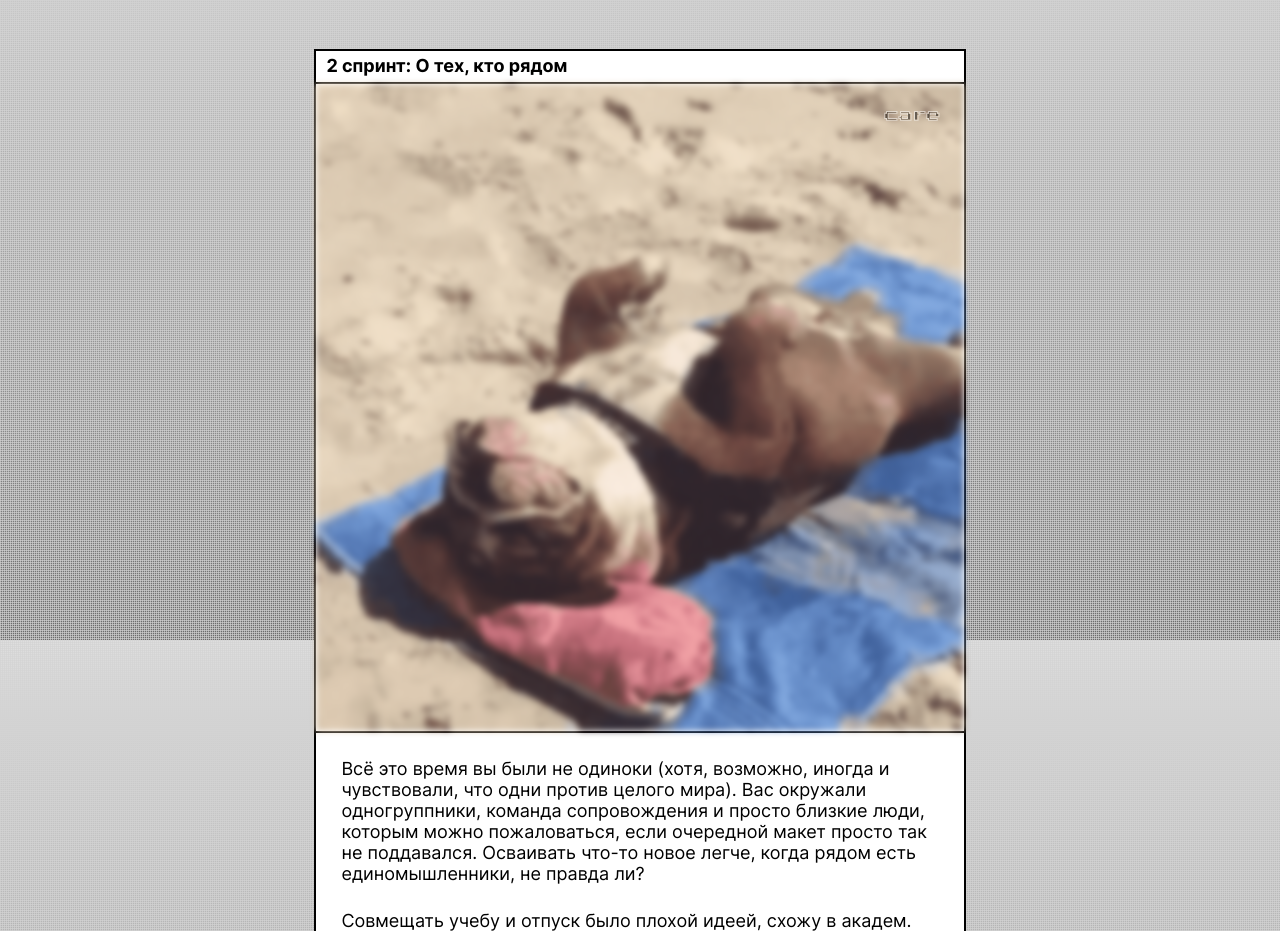
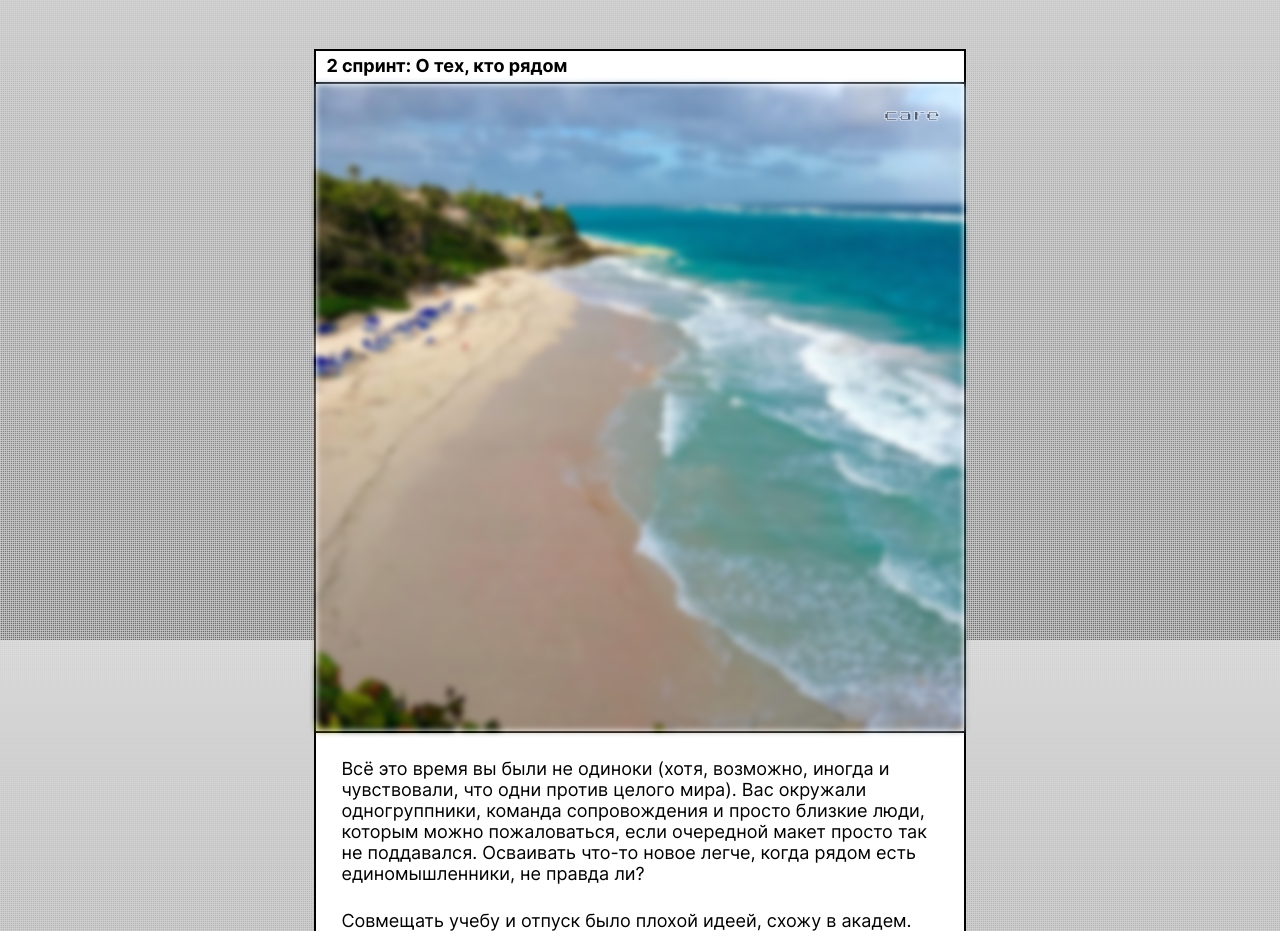
Before and after one commit to zmkvts/zakrivayuschiy-teg-f, a plain HTML site: page index.html in a window 1280 px wide. Shown: the part 4160-5091 px from the top of the page. Drawn offline with Linux system fonts and the light colour scheme.

Commit message:
сжал картинки

```diff
--- a/index.html
+++ b/index.html
@@ -357,8 +357,8 @@
           <p class="card__image-lable">care</p>
           <img
             class="card__image-item filter-5"
-            src="./images/sprint22.gif"
-            alt="собака лежит на пляже"
+            src="./images/sprint22.jpeg"
+            alt="пляж с высоты птичьего полета"
           />
         </div>
         <div class="card__content">
```
Also changed, not shown: images/sprint22.gif (deleted), images/sprint22.jpeg (added), 1 other file.
